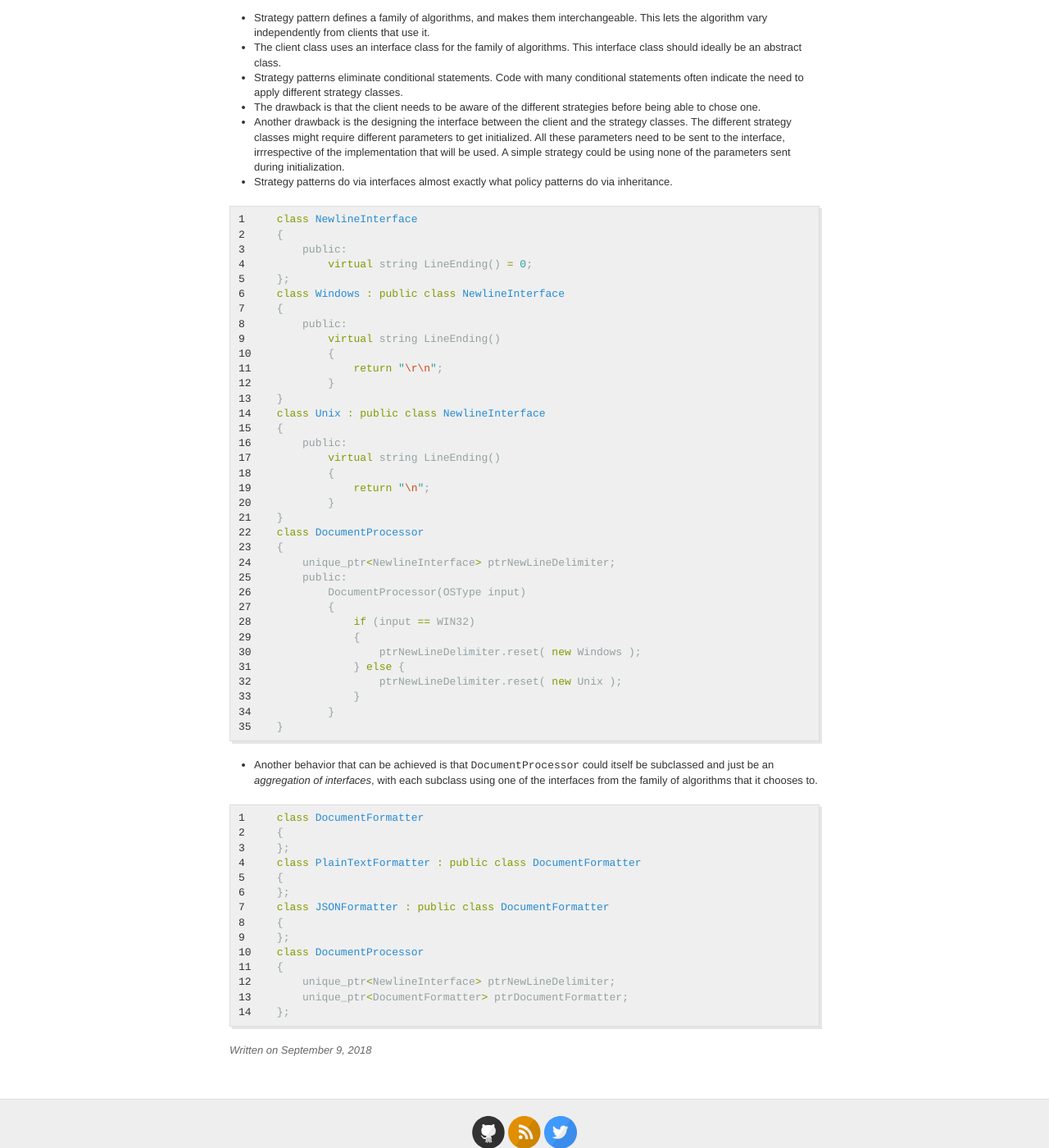
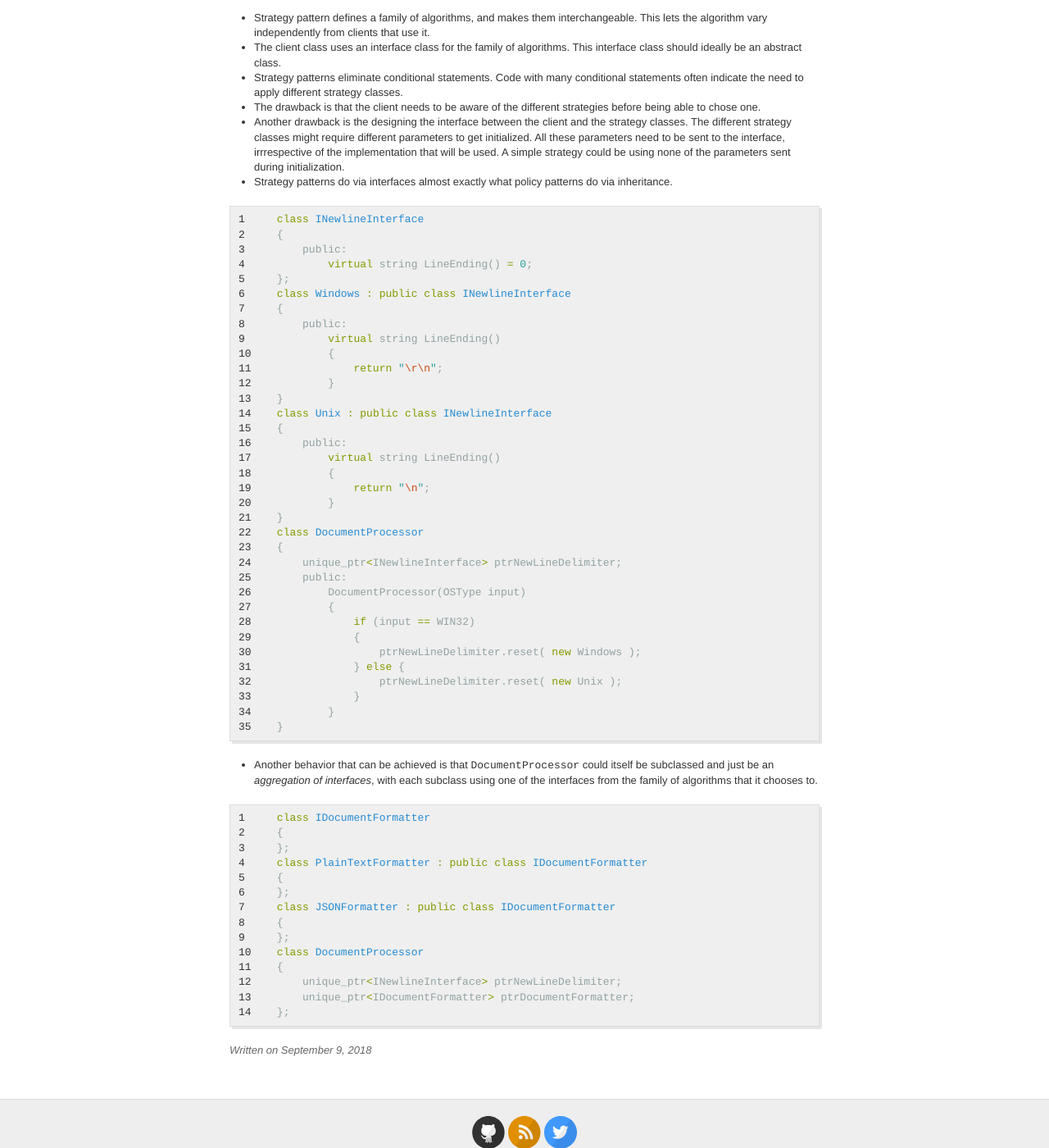
Before and after one commit to ritsz/ritsz.github.io, a Jekyll site: the page built from _posts/2018-09-09-Design-Patterns-01.md, in a window 1280 px wide and 1400 px high, scrolled down 1560 px. Shown: the whole window at 82% size. Built offline with Jekyll 4.4.1, drawn with Linux system fonts in a browser that asks for light colours.

Commit message:
new interface tags for classes

```diff
--- a/_posts/2018-09-09-Design-Patterns-01.md
+++ b/_posts/2018-09-09-Design-Patterns-01.md
@@ -75,12 +75,12 @@ category:
 * Strategy patterns do via interfaces almost exactly what policy patterns do via inheritance.
 
 {% highlight cpp linenos %}
-    class NewlineInterface
+    class INewlineInterface
     {
         public:
             virtual string LineEnding() = 0;
     };
-    class Windows : public class NewlineInterface
+    class Windows : public class INewlineInterface
     {
         public:
             virtual string LineEnding()
@@ -88,7 +88,7 @@ category:
                 return "\r\n";
             }
     }
-    class Unix : public class NewlineInterface
+    class Unix : public class INewlineInterface
     {
         public:
             virtual string LineEnding()
@@ -98,7 +98,7 @@ category:
     }
     class DocumentProcessor
     {
-        unique_ptr<NewlineInterface> ptrNewLineDelimiter;
+        unique_ptr<INewlineInterface> ptrNewLineDelimiter;
         public:
             DocumentProcessor(OSType input)
             {
@@ -113,18 +113,18 @@ category:
 {% endhighlight %}
 * Another behavior that can be achieved is that `DocumentProcessor` could itself be subclassed and just be an *aggregation of interfaces*, with each subclass using one of the interfaces from the family of algorithms that it chooses to.
 {% highlight cpp linenos %}
-    class DocumentFormatter
+    class IDocumentFormatter
     {
     };
-    class PlainTextFormatter : public class DocumentFormatter
+    class PlainTextFormatter : public class IDocumentFormatter
     {
     };
-    class JSONFormatter : public class DocumentFormatter
+    class JSONFormatter : public class IDocumentFormatter
     {
     };
     class DocumentProcessor
     {
-        unique_ptr<NewlineInterface> ptrNewLineDelimiter;
-        unique_ptr<DocumentFormatter> ptrDocumentFormatter;
+        unique_ptr<INewlineInterface> ptrNewLineDelimiter;
+        unique_ptr<IDocumentFormatter> ptrDocumentFormatter;
     };
 {% endhighlight %}
```
